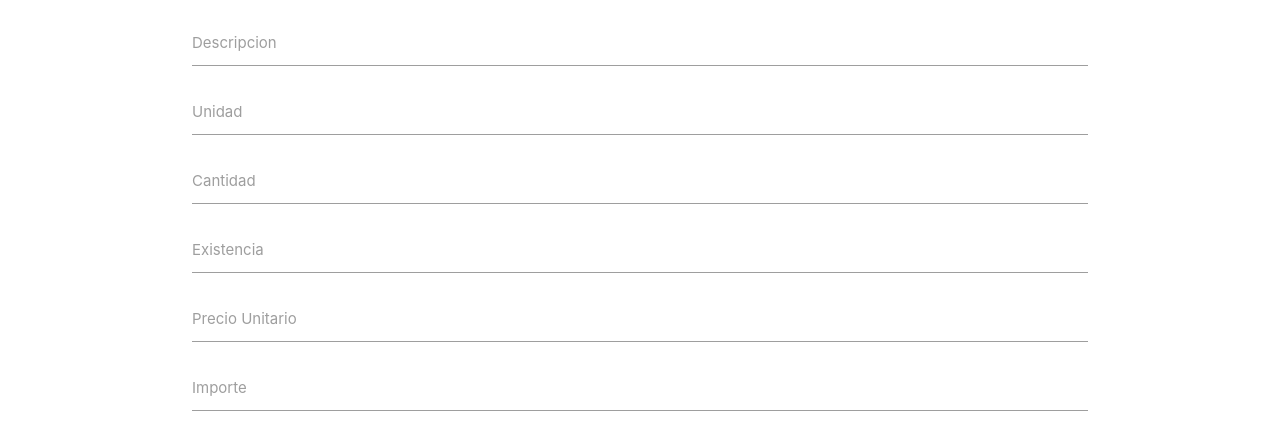
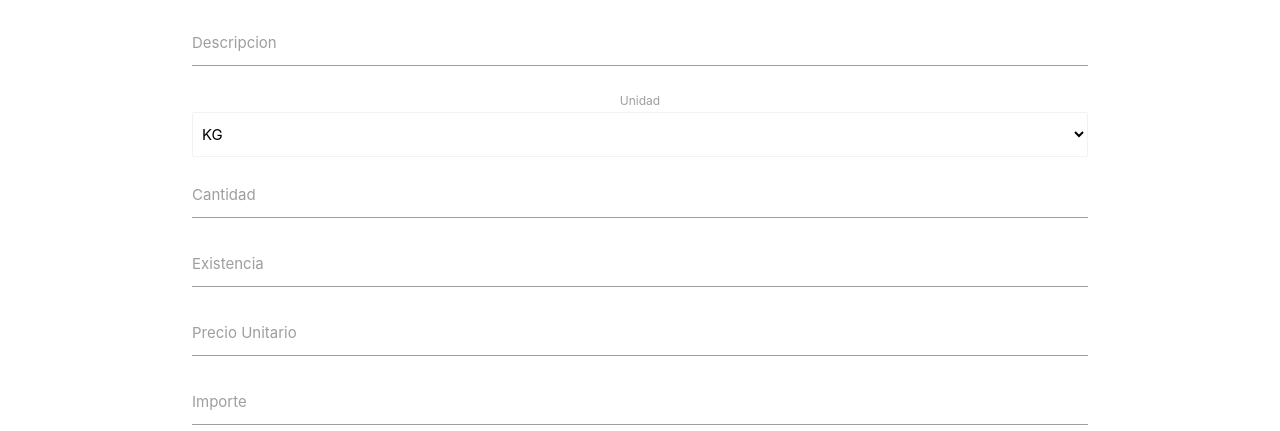
Before and after one commit to Rafanzi/prueba, a plain HTML site: page compras.html in a window 1280 px wide. Shown: the part 336-767 px from the top of the page. Drawn offline with nearby package versions, Linux system fonts and the light colour scheme.

Commit message:
Cambié el input de unidad por un select

```diff
--- a/compras.html
+++ b/compras.html
@@ -34,7 +34,21 @@
             <div class="col s12 m4 l8">
                 <form id="transactionForm2">
         <div class="input-field"><label for="descripcion">Descripcion</label><input  required type="text" class="validate" id="descripcion" name="descripcion"></div>
-        <div class="input-field"><label for="unidad">Unidad</label> <input  required type="text" class="validate" id="unidad" name="unidad"></div>
+        <div class="select-field"><label for="unidad">Unidad</label>
+            <select required class="browser-default" id="unidad" name="unidad">
+                <option value="KG">KG</option>
+                <option value="Servicio">Servicio</option>
+                <option value="Equipo">Equipo</option>
+                <option value="Pza">Pza</option>
+                <option value="Litro">Litro</option>
+                <option value="Caja">Caja</option>
+                <option value="Galon">Galon</option>
+                <option value="Ton">Ton</option>
+                <option value="Paquete">Paquete</option>
+                <option value="Kit">Kit</option>
+
+            </select>
+        </div>
         <div class="input-field"><label for="cantidad">Cantidad</label><input required type="number" class="validate" id="cantidad" type="number" name="cantidad"></div>
         <div class="input-field"><label for="existencia">Existencia</label><input required type="number" class="validate" id="existencia" type="number" name="existencia"></div>
         <div class="input-field"><label for="precio">Precio Unitario</label><input required type="number" class="validate" id="precio" type="number" name="precio"></div>
```
